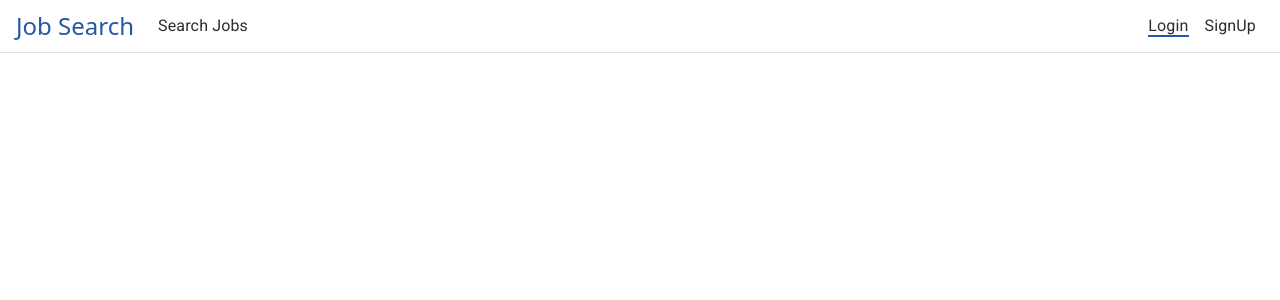
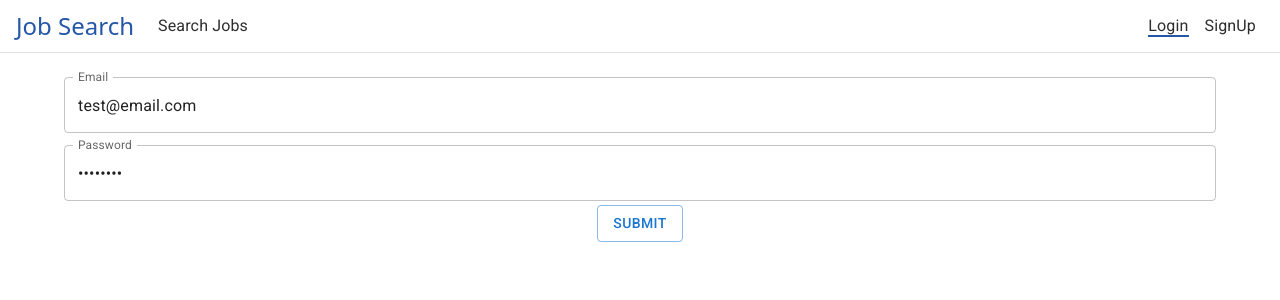
Before and after one commit to sounit-organization/job_search_app_front, a React (Create React App) app: page /login in a window 1280 px wide. Shown: the top 300 px of the page. Built offline with nearby package versions, Linux system fonts and the light colour scheme.

Commit message:
add login form

```diff
--- a/src/App.tsx
+++ b/src/App.tsx
@@ -11,6 +11,7 @@ import { useAppSelector } from "./presentation/hooks/reduxHooks";
 import EditSkill from "./presentation/pages/EditSkill";
 import Header from "./presentation/components/organisms/Header";
 import SearchJobs from "./presentation/pages/SearchJobs";
+import Login from "./presentation/pages/Login";
 
 // FIXME: no optimization before measure the performance
 // const Header = lazy(() => import("../src/components/organisms/header"));
@@ -33,6 +34,7 @@ function App() {
     { path: "/skills/:skillId/edit", element: <EditSkill /> },
     { path: "/favorite", element: <Favorite /> },
     { path: "/signUp", element: <SignUp /> },
+    { path: "/login", element: <Login /> },
   ]);
   const { errorMessage } = useAppSelector((state) => state.error);
 
--- /dev/null
+++ b/src/presentation/components/organisms/LoginForm.tsx
@@ -0,0 +1,57 @@
+import { Button, Container, FormControl, TextField } from "@mui/material";
+import useForm from "../../hooks/useForm";
+
+const formInitialValues: FormValues = {
+  email: "test@email.com",
+  password: "password",
+};
+
+type FormValues = {
+  email: string;
+  password: string;
+};
+
+const LoginForm = () => {
+  const { values, valueChangeHandler } = useForm(formInitialValues);
+  const { email, password } = values as FormValues;
+
+  const submitHandler: React.FormEventHandler<HTMLFormElement> = (event) => {
+    event.preventDefault();
+    console.log("submit");
+  };
+
+  return (
+    <Container>
+      <form onSubmit={submitHandler}>
+        <FormControl fullWidth margin="dense">
+          <TextField
+            fullWidth
+            name="email"
+            label="Email"
+            variant="outlined"
+            value={email}
+            onChange={valueChangeHandler}
+          />
+        </FormControl>
+        <FormControl fullWidth margin="dense">
+          <TextField
+            fullWidth
+            name="password"
+            label="Password"
+            type="password"
+            variant="outlined"
+            value={password}
+            onChange={valueChangeHandler}
+          />
+        </FormControl>
+        <div className="flex justify-center">
+          <Button type="submit" variant="outlined">
+            Submit
+          </Button>
+        </div>
+      </form>
+    </Container>
+  );
+};
+
+export default LoginForm;
--- a/src/presentation/components/organisms/SignUpForm.tsx
+++ b/src/presentation/components/organisms/SignUpForm.tsx
@@ -7,8 +7,8 @@ import LoadingPage from "./LoadingPage";
 const initialValues = {
   firstName: "test first name",
   lastName: "test last name",
-  email: "test@email",
-  password: "testpassword",
+  email: "test@email.com",
+  password: "password",
 };
 
 const SignUpForm = () => {
@@ -47,7 +47,7 @@ const SignUpForm = () => {
             fullWidth
             name="firstName"
             label="First Name"
-            variant="standard"
+            variant="outlined"
             value={firstName}
             onChange={valueChangeHandler}
           />
@@ -57,7 +57,7 @@ const SignUpForm = () => {
             fullWidth
             name="lastName"
             label="Last Name"
-            variant="standard"
+            variant="outlined"
             value={lastName}
             onChange={valueChangeHandler}
           />
@@ -68,7 +68,7 @@ const SignUpForm = () => {
             name="email"
             type="email"
             label="Email"
-            variant="standard"
+            variant="outlined"
             value={email}
             onChange={valueChangeHandler}
           />
@@ -79,14 +79,16 @@ const SignUpForm = () => {
             type="password"
             name="password"
             label="Password"
-            variant="standard"
+            variant="outlined"
             value={password}
             onChange={valueChangeHandler}
           />
         </FormControl>
-        <Button type="submit" variant="outlined">
-          Submit
-        </Button>
+        <div className="flex justify-center">
+          <Button type="submit" variant="outlined">
+            Submit
+          </Button>
+        </div>
       </form>
     </Container>
   );
--- /dev/null
+++ b/src/presentation/pages/Login.tsx
@@ -0,0 +1,7 @@
+import LoginForm from "../components/organisms/LoginForm";
+
+const Login = () => {
+  return <LoginForm />;
+};
+
+export default Login;
```
